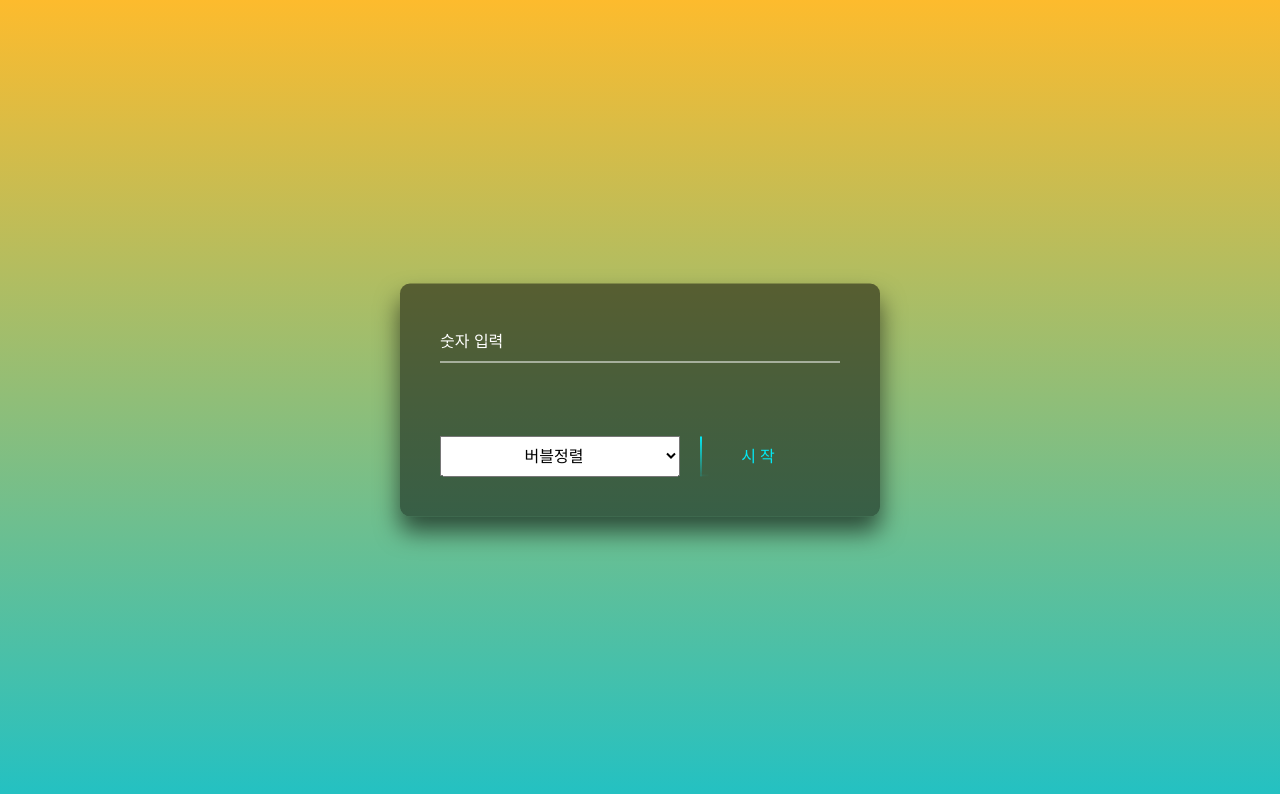
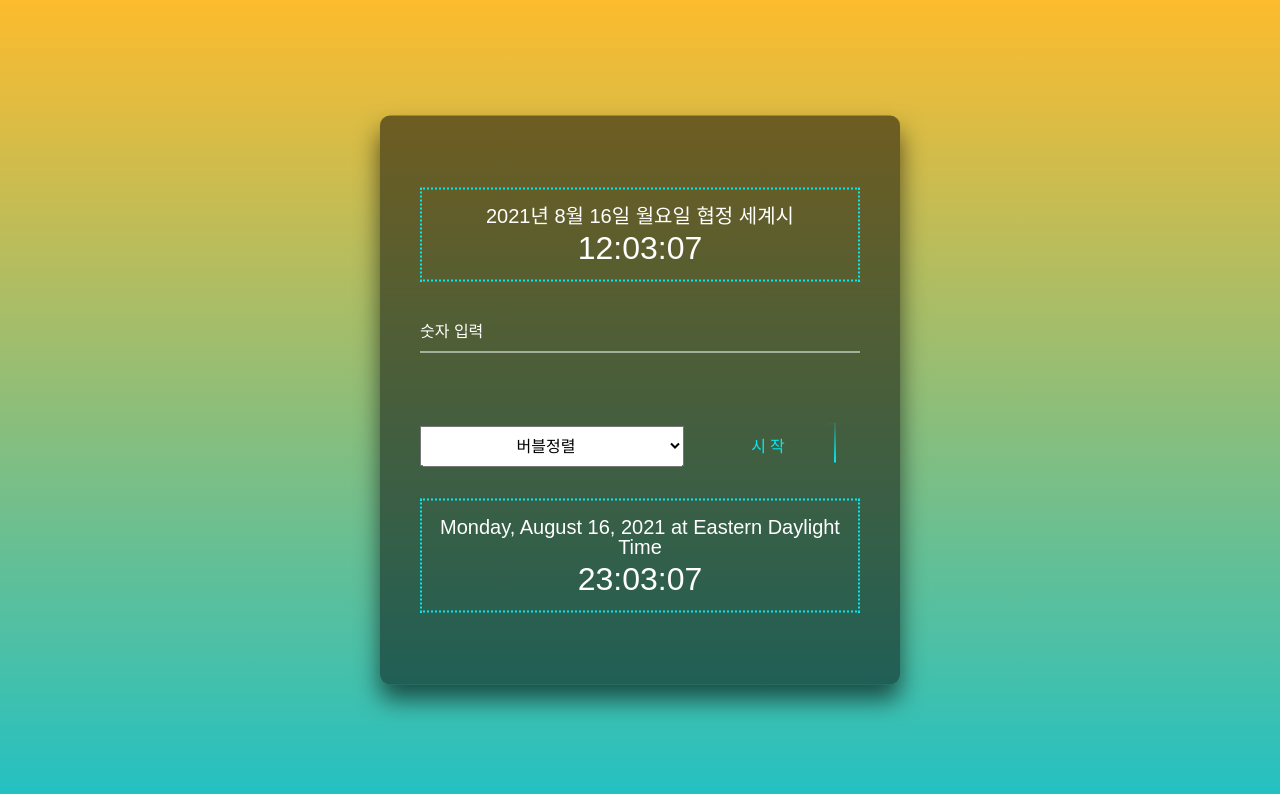
Before and after one commit to salybu/solarconnect-sorting, a React (Create React App) app: page / in a window 1280 px wide. Shown: the top 794 px of the page. Built offline with nearby package versions, Linux system fonts and the light colour scheme.

Commit message:
[FEAT] Timer 컴포넌트 제작
- ko-KR, en-US 2가지 props롤 locale로 받아 각각 다르게 표시되도록 구현
- 미국 시간의 경우 서머타임이 있을 경우도 고려

```diff
--- /dev/null
+++ b/src/components/Timer/Timer.js
@@ -0,0 +1,90 @@
+import React, { useState, useEffect } from 'react';
+import styled from 'styled-components';
+import PropTypes from 'prop-types';
+
+const Timer = ({ locale }) => {
+  const [time, setTime] = useState('');
+  const [date, setDate] = useState('');
+
+  useEffect(() => {
+    const clock = () => {
+      let time = new Date();
+
+      const options = { weekday: 'long', year: 'numeric', month: 'long', day: 'numeric', timeZoneName: 'long' };
+
+      if (locale === 'en-US') {
+        // 미국 동부 표준시로 타임존 세팅.
+        options.timeZone = 'America/New_York';
+
+        const nyDate = time.toLocaleDateString(locale, options);
+
+        const unixTime = time.getTime();
+        let nyTime;
+
+        if (nyDate.includes('Daylight')) {
+          // 서머타임이 적용되는 경우 북미 동부 표준시는 한국 표준시보다 13시간 느리다.
+          nyTime = new Date(unixTime - 13 * 60 * 60 * 1000);
+        } else {
+          // 일반적인 북미 동부 표준시는 한국 표준시보다 14시간 느리다.
+          nyTime = new Date(unixTime - 14 * 60 * 60 * 1000);
+        }
+        console.log(nyTime.toLocaleDateString(locale, options));
+        const hours = nyTime.getHours();
+        const minutes = nyTime.getMinutes();
+        const seconds = nyTime.getSeconds();
+
+        setTime(`${harold(hours)}:${harold(minutes)}:${harold(seconds)}`);
+      } else if (locale === 'ko-KR') {
+        const hours = time.getHours();
+        const minutes = time.getMinutes();
+        const seconds = time.getSeconds();
+
+        setTime(`${harold(hours)}:${harold(minutes)}:${harold(seconds)}`);
+      }
+
+      setDate(time.toLocaleDateString(locale, options));
+
+      // TODO : 함수명 바꿀 필요 있음..
+      function harold(standIn) {
+        if (standIn < 10) {
+          standIn = '0' + standIn;
+        }
+        return standIn;
+      }
+    };
+
+    setInterval(clock, 1000);
+
+    return () => {
+      clearInterval(clock);
+    };
+  }, []);
+
+  return (
+    <StyledTimer>
+      <div>{date}</div>
+      <div>{time}</div>
+    </StyledTimer>
+  );
+};
+
+const StyledTimer = styled.div`
+  width: 100%;
+  margin: 2rem 0;
+  padding: 1rem 0.5rem;
+  text-align: center;
+  border: 2px dotted #03e9f4;
+  color: white;
+  font-size: 2rem;
+
+  & > div:first-child {
+    font-size: 1.25rem;
+    margin-bottom: 6px;
+  }
+`;
+
+Timer.propTypes = {
+  locale: PropTypes.oneOf(['ko-KR', 'en-US']),
+};
+
+export default Timer;
--- /dev/null
+++ b/src/components/Timer/index.js
@@ -0,0 +1 @@
+export { default } from './Timer';
--- a/src/pages/Home/Home.js
+++ b/src/pages/Home/Home.js
@@ -1,6 +1,8 @@
 import React, { useEffect, useState } from 'react';
 import styled, { keyframes } from 'styled-components';
 import { bubbleSort, selectionSort, insertionSort } from 'utils/sorting';
+
+import Timer from 'components/Timer';
 
 const sortTypeToMethod = {
   bubble: bubbleSort,
@@ -77,6 +79,7 @@ const Home = () => {
 
   return (
     <SortingMachineBox>
+      <Timer locale='ko-KR' />
       <form onSubmit={onSubmit}>
         <InputField>
           <input type='text' name='numbers' value={value} required onChange={onChange} />
@@ -107,6 +110,7 @@ const Home = () => {
           시작
         </StartButton>
       </form>
+      <Timer locale='en-US' />
     </SortingMachineBox>
   );
 };
@@ -115,7 +119,7 @@ const SortingMachineBox = styled.div`
   position: absolute;
   top: 50%;
   left: 50%;
-  width: 480px;
+  width: 520px;
   padding: 40px;
   transform: translate(-50%, -50%);
   background: rgba(0, 0, 0, 0.5);
```
